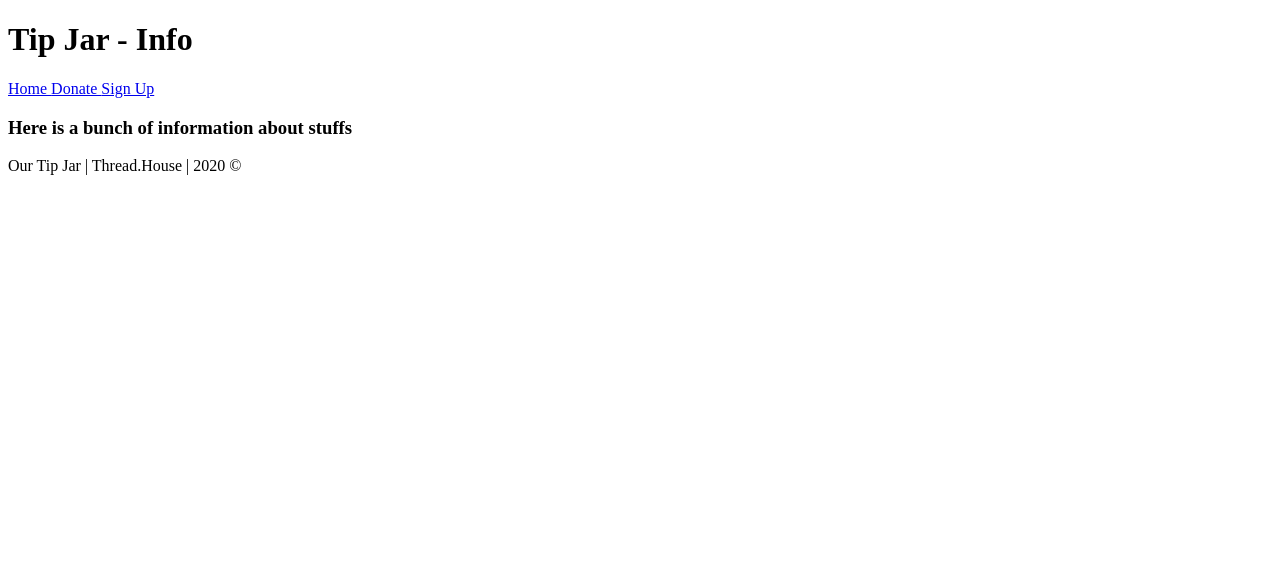
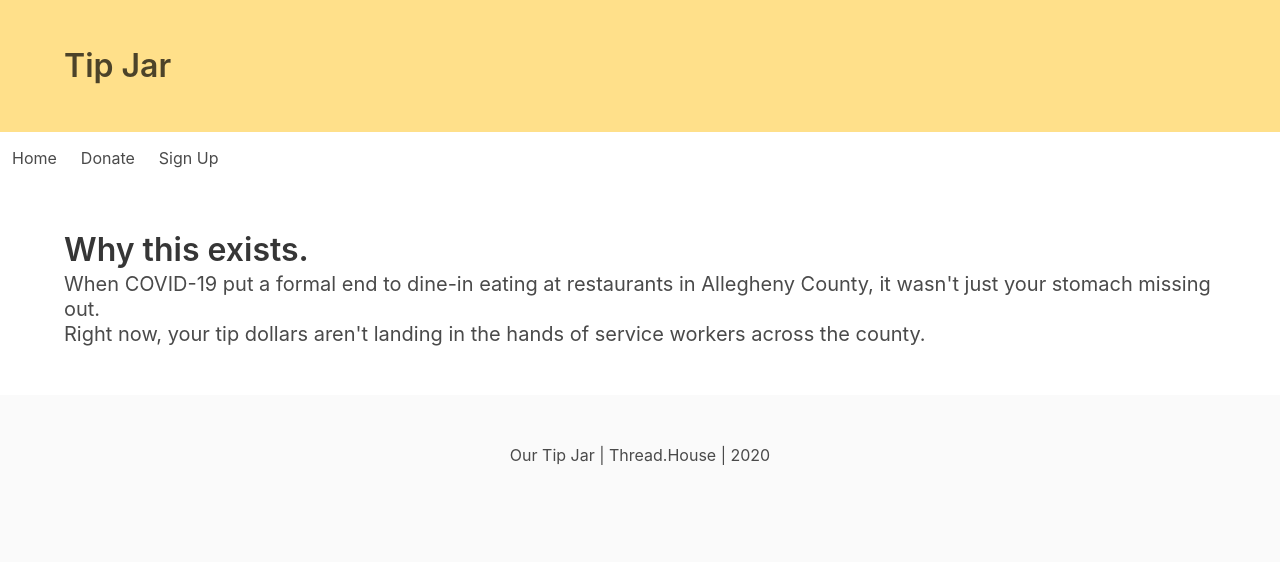
Before and after one commit to DTFuhrman/TipJar, a Java web app: page /info in a window 1280 px wide. Shown: the top 562 px of the page. Run offline with Spring Boot 4, a stand-in JSP engine, Linux system fonts and the light colour scheme; the project's own start-up code is not run, and a stand-in starts its controllers and pages; some libraries are stand-ins or nearby versions.

```diff
--- a/tipjar/src/main/webapp/WEB-INF/jsp/common/footer.jsp
+++ b/tipjar/src/main/webapp/WEB-INF/jsp/common/footer.jsp
@@ -1,9 +1,18 @@
 	 <%@ taglib uri="http://java.sun.com/jsp/jstl/core" prefix="c" %>
 
 	  </div> <!-- closes #container -->
-	<footer>
-		<p>Our Tip Jar | Thread.House | 2020 &copy;</p>
+
+
+	<footer class="footer">
+	  <div class="content has-text-centered">
+	    <p>
+	      Our Tip Jar | Thread.House | 2020
+	    </p>
+	  </div>
 	</footer>
+
+
+
 	</main>
 
 	<%-- <c:param name="filterTest" value="Donate" />
--- a/tipjar/src/main/webapp/WEB-INF/jsp/common/header.jsp
+++ b/tipjar/src/main/webapp/WEB-INF/jsp/common/header.jsp
@@ -6,13 +6,28 @@
 		Tip Jar - ${param.pageTitle}
 	</title>
 	<c:url var="stylesheetHref" value="/css/style.css" />
-	<link rel="stylesheet" href="${stylesheetHref}">
+	<meta name="viewport" content="width=device-width, initial-scale=1">
+	<link rel="stylesheet" href="https://cdn.jsdelivr.net/npm/bulma@0.8.0/css/bulma.min.css">
+    <script defer src="https://use.fontawesome.com/releases/v5.3.1/js/all.js"></script>
 </head>
 <body>
-	<header>
-		<h1>Tip Jar - ${param.pageTitle}</h1>
-	</header>
-	<nav><a href="home">Home </a><a href="donate"> Donate </a><a href="makeProfile"> Sign Up </a></nav>
+
+<section class="hero is-warning">
+  <div class="hero-body">
+    <div class="container">
+      <h1 class="title is-large">Tip Jar</h1>
+    </div>
+  </div>
+</section>
+
+
+
+
+	<nav class="navbar">
+		<a class="navbar-item" href="home">Home </a>
+		<a class="navbar-item" href="donate"> Donate </a>
+		<a class="navbar-item" href="makeProfile"> Sign Up </a>
+	</nav>
 
 	<main>
-	<div id="container">
+	<div class="hero">
--- a/tipjar/src/main/webapp/WEB-INF/jsp/info.jsp
+++ b/tipjar/src/main/webapp/WEB-INF/jsp/info.jsp
@@ -8,8 +8,13 @@
 
 
 
-<h3>Here is a bunch of information about stuffs</h3>
-
+  <section class="section">
+    <div class="container">
+      <h1 class="title">Why this exists.</h1>
+      	<h2 class="subtitle">When COVID-19 put a formal end to dine-in eating at restaurants in Allegheny County, it wasn't just your stomach missing out.<br>
+       	Right now, your tip dollars aren't landing in the hands of service workers across the county.</h2>
+    </div>
+  </section>
 
 
 
```
Also changed, not shown: 1 other file.
